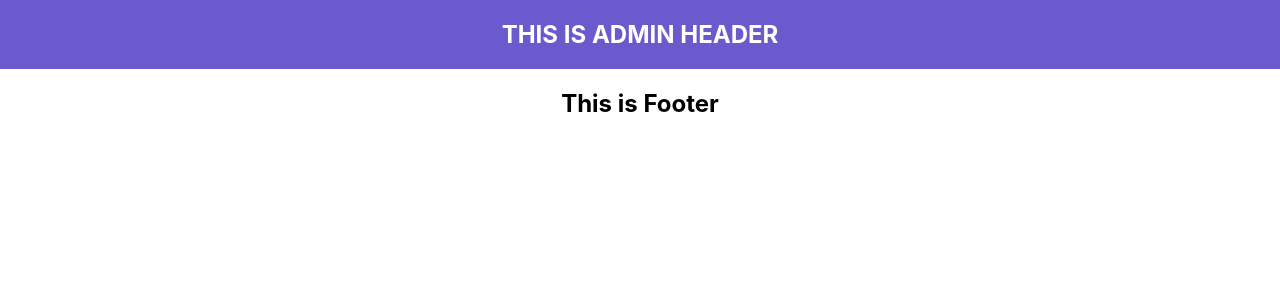
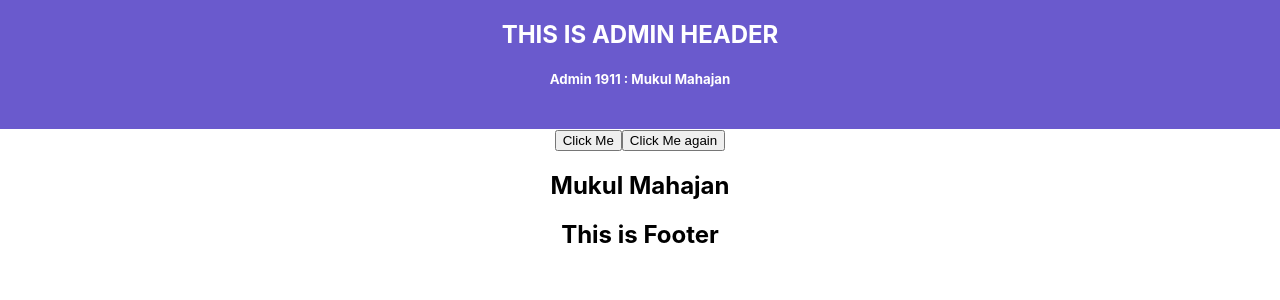
Before and after one commit to 19mukul11/first_react_app, a React (Create React App) app: page / in a window 1280 px wide. Shown: the top 300 px of the page. Built offline with nearby package versions, Linux system fonts and the light colour scheme.

Commit message:
testing events

```diff
--- a/src/App.js
+++ b/src/App.js
@@ -2,11 +2,13 @@ import logo from "./logo.svg";
 import "./App.css";
 import {Header, AdminHeader} from "./components/Header";
 import Footer from "./components/Footer";
+import Content from "./components/Content";
 
 function App() {
   return (
     <div className="App">
       <AdminHeader />
+      <Content />
       {/* <header className="App-header">
         <img src={logo} className="App-logo" alt="logo" />
         <p>
--- /dev/null
+++ b/src/components/Content.js
@@ -0,0 +1,29 @@
+import React from "react";
+
+function Content(){
+    let name = 'Mukul Mahajan';
+
+    function call(){
+        name = "Internshala";
+        alert(name);
+    }
+    function callagain(){
+        // name = "Internshala";
+        alert(name);
+        console.log(name);
+    }
+
+    return (
+        <div>
+            <button onClick={call}>
+                Click Me
+            </button>
+            <button onClick={callagain}>
+                Click Me again
+            </button>
+            <h2>{name}</h2>
+        </div>
+    );
+}
+
+export default Content;
--- a/src/components/Header.js
+++ b/src/components/Header.js
@@ -7,9 +7,15 @@ function Header() {
 }
 
 function AdminHeader(){
+    const admin = {
+        name : "Mukul Mahajan",
+        id : 1911,
+    }
+
     return(
         <div id="header">
             <h2> THIS IS ADMIN HEADER </h2>
+            <h5>Admin {admin.id} : {admin.name}</h5>
         </div>
     );
 }
```
Also changed, not shown: React.txt.
